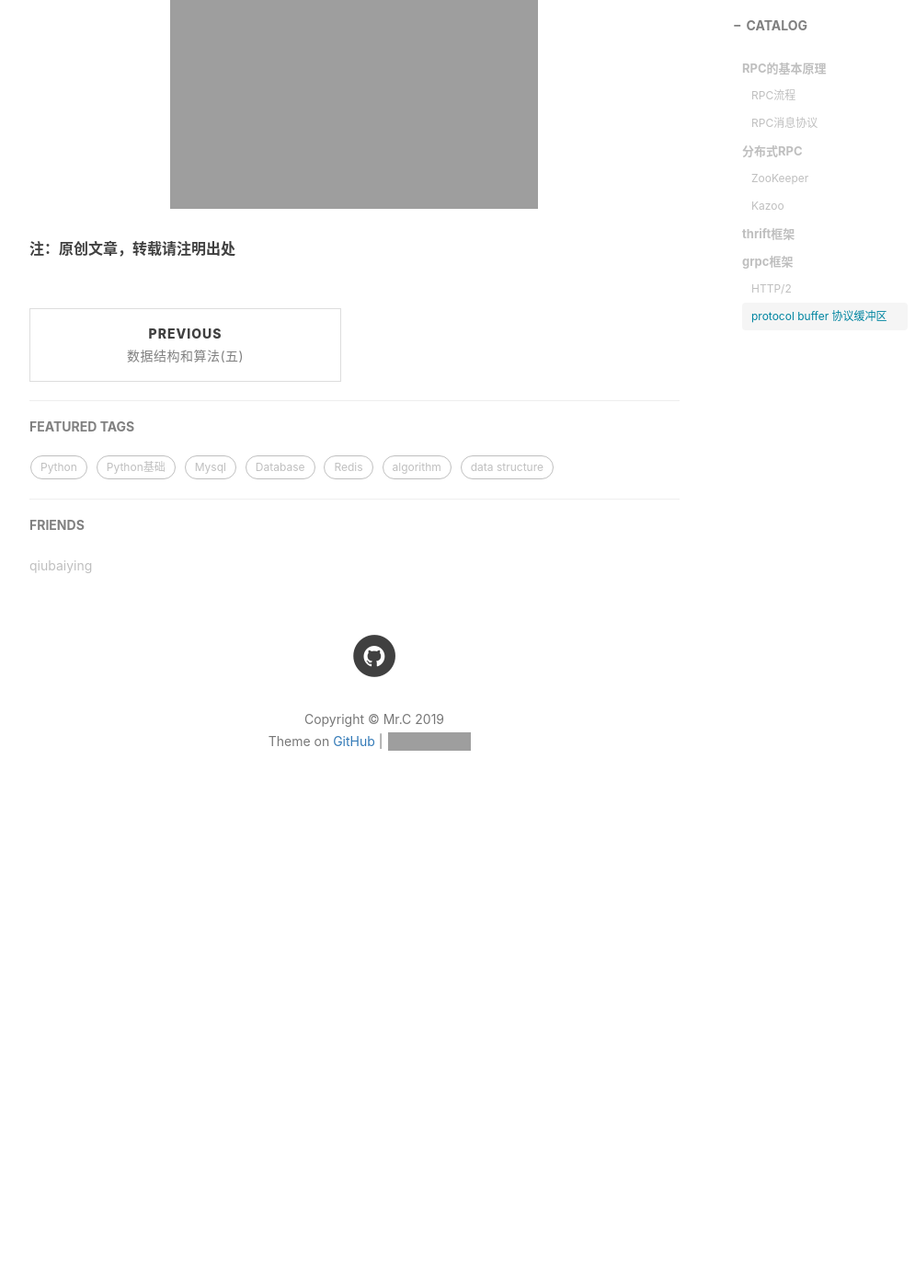
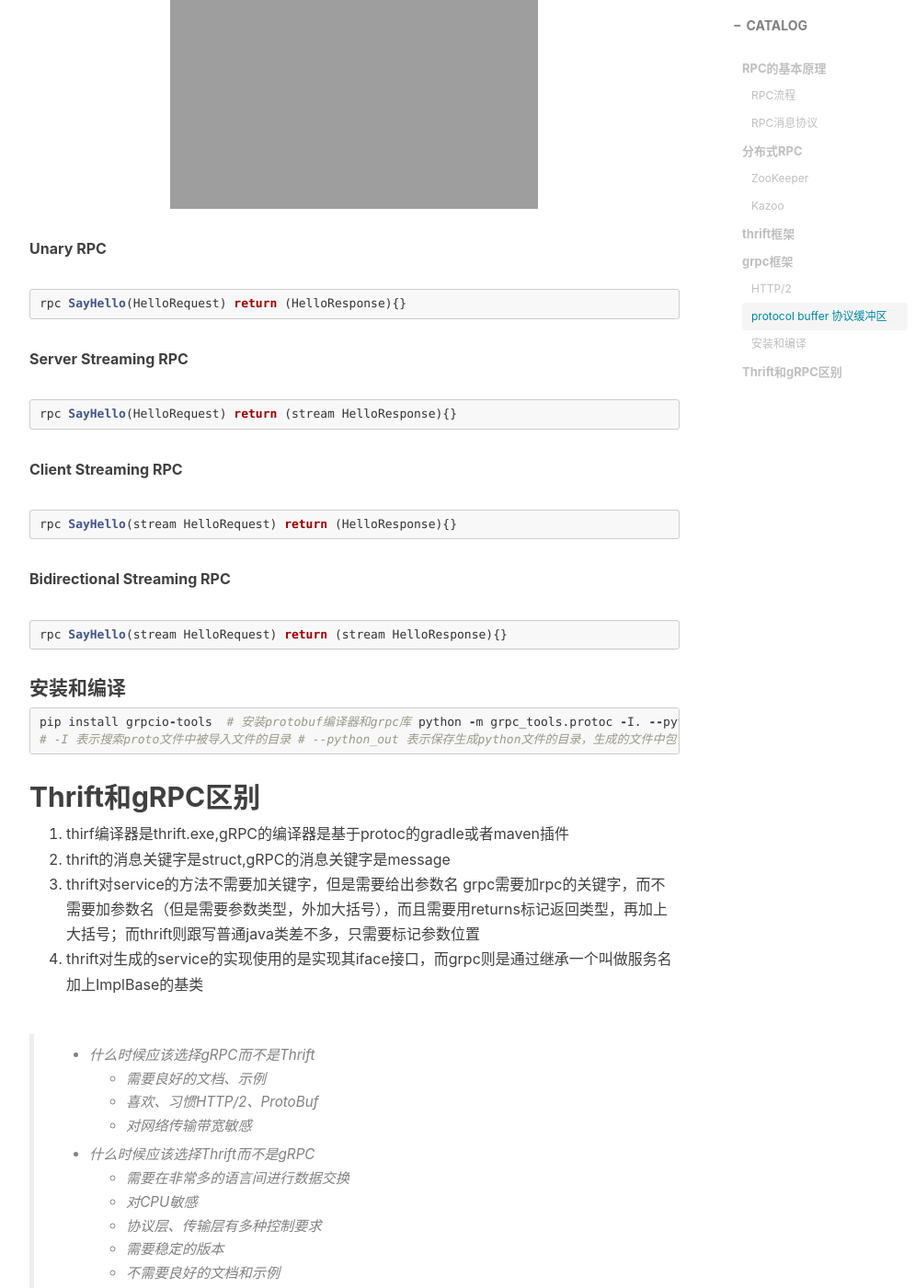
Before and after one commit to Liao-JianHao/c-blogs.github.io, a Jekyll site: the page built from _posts/2019-07-16-rpc.md, in a window 1280 px wide and 1400 px high, scrolled down 9482 px. Shown: the whole window at 92% size, without its empty margins (233-1228 px from the left). Built offline with Jekyll 4.4.1, drawn with Linux system fonts in a browser that asks for light colours; nearby versions of some CDN libraries; comment, search, counter and statistics services are not loaded; before the commit the page ends 10392 px from its top, so only the background shows below that; grey boxes are pictures that could not be loaded.

Commit message:
update rpc blog

```diff
--- a/_posts/2019-07-16-rpc.md
+++ b/_posts/2019-07-16-rpc.md
@@ -311,5 +311,62 @@ gRPC支持**多语言**、支持**多平台**(通常使用.proto 后缀名)
 
 ![protocol](http://www.c-blogs.cn/img/protocol_buffers.png)
 
+**Unary RPC**
+
+~~~python
+rpc SayHello(HelloRequest) return (HelloResponse){}
+~~~
+
+**Server Streaming RPC**
+
+
+~~~python
+rpc SayHello(HelloRequest) return (stream HelloResponse){}
+~~~
+
+**Client Streaming RPC**
+
+~~~python
+rpc SayHello(stream HelloRequest) return (HelloResponse){}
+~~~
+
+**Bidirectional Streaming RPC**
+
+~~~python
+rpc SayHello(stream HelloRequest) return (stream HelloResponse){}
+~~~
+
+#### 安装和编译
+
+~~~python
+pip install grpcio-tools  # 安装protobuf编译器和grpc库
+python -m grpc_tools.protoc -I. --python_out=.. --grpc_python_out=.. xxx.proto  # 编译生成代码
+
+# -I 表示搜索proto文件中被导入文件的目录
+# --python_out 表示保存生成python文件的目录，生成的文件中包含接口定义中的数据类型
+# --grpc_python_out 表示保存生成python文件的目录，生成的文件中包含定义的服务类型
+~~~
+
+## Thrift和gRPC区别
+
+1. thirf编译器是thrift.exe,gRPC的编译器是基于protoc的gradle或者maven插件
+2. thrift的消息关键字是struct,gRPC的消息关键字是message
+3. thrift对service的方法不需要加关键字，但是需要给出参数名  grpc需要加rpc的关键字，而不需要加参数名（但是需要参数类型，外加大括号），而且需要用returns标记返回类型，再加上大括号；而thrift则跟写普通java类差不多，只需要标记参数位置
+4. thrift对生成的service的实现使用的是实现其iface接口，而grpc则是通过继承一个叫做服务名加上ImplBase的基类
+
+>
+> - 什么时候应该选择gRPC而不是Thrift
+>     - 需要良好的文档、示例
+>     - 喜欢、习惯HTTP/2、ProtoBuf
+>     - 对网络传输带宽敏感
+>
+> - 什么时候应该选择Thrift而不是gRPC
+>     - 需要在非常多的语言间进行数据交换
+>     - 对CPU敏感
+>     - 协议层、传输层有多种控制要求
+>     - 需要稳定的版本
+>     - 不需要良好的文档和示例
+
+
 
 **注：原创文章，转载请注明出处**
```
